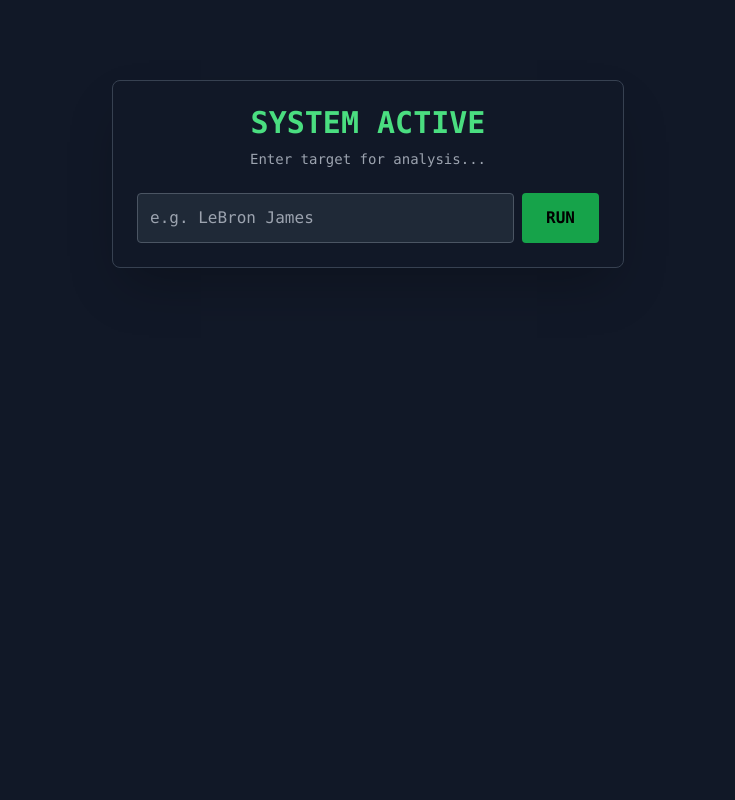
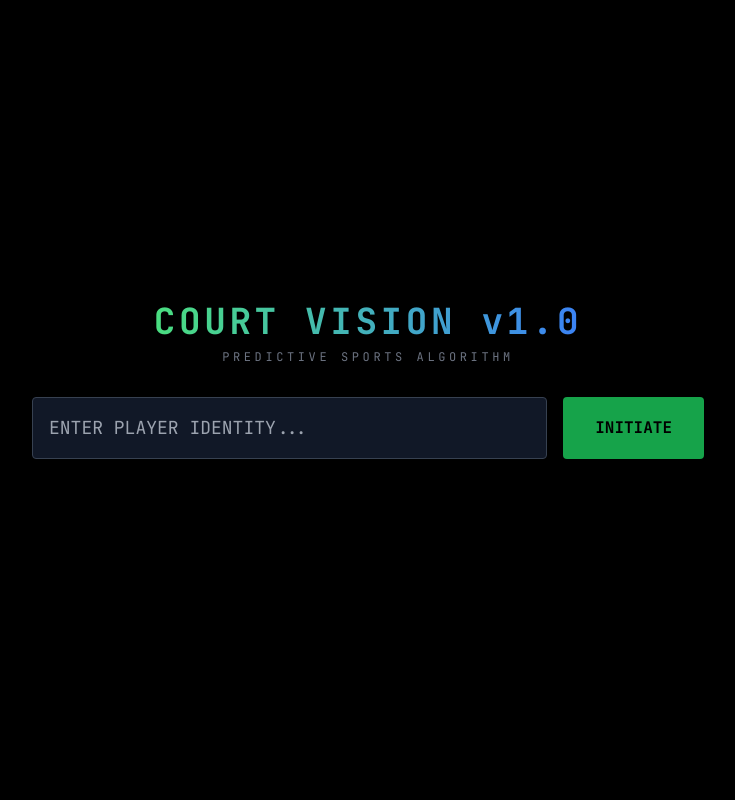
Before and after one commit to fastbreakfindshq-create/nba-predictor, a Flask app: page / in a window 1280 px wide. Shown: the whole page, without its empty margins (272-1007 px from the left). Run offline with Flask 3, Linux system fonts and the light colour scheme; some libraries are stand-ins or nearby versions.

Commit message:
Force update

```diff
--- a/app.py
+++ b/app.py
@@ -1,41 +1,64 @@
-from flask import Flask, jsonify, render_template # Added render_template
+from flask import Flask, jsonify, render_template
 from nba_api.stats.static import players
 from nba_api.stats.endpoints import playergamelog
 import pandas as pd
+import numpy as np
 
 app = Flask(__name__)
 
-# --- HELPER FUNCTION ---
 def fetch_player_analysis(player_name):
-    nba_players = players.get_players()
-    player_list = [p for p in nba_players if p['full_name'].lower() == player_name.lower()]
+    try:
+        # 1. IDENTITY CHECK
+        nba_players = players.get_players()
+        player_list = [p for p in nba_players if p['full_name'].lower() == player_name.lower()]
 
-    if not player_list:
-        return {"error": "Player not found"}
+        if not player_list:
+            return {"error": "Player not found"}
 
-    player_id = player_list[0]['id']
-    gamelog = playergamelog.PlayerGameLog(player_id=player_id, season='2024-25')
-    df = gamelog.get_data_frames()[0]
+        player_id = player_list[0]['id']
 
-    # Safety Check: Ensure player has played games this season
-    if df.empty:
-         return {"error": "No games played this season"}
+        # 2. DEEP DIVE DATA (Last 10 Games)
+        gamelog = playergamelog.PlayerGameLog(player_id=player_id, season='2023-24')
+        df = gamelog.get_data_frames()[0]
 
-    recent_games = df[['GAME_DATE', 'MATCHUP', 'MIN', 'PTS']].head(5)
-    avg_points = recent_games['PTS'].mean()
+        if df.empty:
+             return {"error": "No games found"}
 
-    return {
-        "player": player_name,
-        "average_pts_last_5": float(avg_points),
-        "last_game_pts": int(recent_games.iloc[0]['PTS']),
-        "status": "Safe" if avg_points > 25 else "Risky" # Adjusted threshold to 25
-    }
+        # 3. ADVANCED FACTORS
+        last_5 = df.head(5)
+        avg_pts = last_5['PTS'].mean()
+        consistency = last_5['PTS'].std() # Standard Deviation (Volatility)
 
-# --- WEB ROUTES ---
+        # Trend Factor: Is the player heating up?
+        last_3_avg = df.head(3)['PTS'].mean()
+        trend = "HEATING UP" if last_3_avg > avg_pts else "COOLING DOWN"
+
+        # Home/Away Split (Simple Logic)
+        # We check the most recent game to see if they were Home or Away
+        last_game_matchup = df.iloc[0]['MATCHUP']
+        is_home = "vs." in last_game_matchup # "vs" means Home, "@" means Away
+        location_factor = "HOME ADVANTAGE" if is_home else "AWAY GAME"
+
+        # 4. THE EXECUTOR (Prediction Logic)
+        # If Home, add 5% to projection. If Away, subtract 5%.
+        projection = avg_pts * 1.05 if is_home else avg_pts * 0.95
+
+        return {
+            "player": player_name.upper(),
+            "projection": round(projection, 1),
+            "avg_last_5": round(avg_pts, 1),
+            "consistency": round(consistency, 1),
+            "trend": trend,
+            "location": location_factor,
+            "status": "SAFE" if projection > 20 else "RISK",
+            "last_game_pts": int(df.iloc[0]['PTS'])
+        }
+
+    except Exception as e:
+        return {"error": str(e)}
 
 @app.route('/')
 def home():
-    # This now looks inside the 'templates' folder for index.html
     return render_template('index.html')
 
 @app.route('/analyze/<name>')
--- a/templates/index.html
+++ b/templates/index.html
@@ -3,79 +3,116 @@
 <head>
     <meta charset="UTF-8">
     <meta name="viewport" content="width=device-width, initial-scale=1.0">
-    <title>NBA Deep Dive System</title>
+    <title>NBA Command Center</title>
     <script src="https://cdn.tailwindcss.com"></script>
+    <link href="https://fonts.googleapis.com/css2?family=JetBrains+Mono:wght@400;700&display=swap" rel="stylesheet">
+    <style>
+        body { font-family: 'JetBrains Mono', monospace; }
+        .neon-border { box-shadow: 0 0 10px #10b981; }
+        .neon-text { text-shadow: 0 0 5px #10b981; }
+    </style>
 </head>
-<body class="bg-gray-900 text-white font-mono">
+<body class="bg-black text-white h-screen flex flex-col items-center justify-center p-4">
 
-    <div class="container mx-auto mt-20 max-w-lg p-6 border border-gray-700 rounded-lg shadow-2xl">
-        <h1 class="text-3xl font-bold text-center mb-2 text-green-400">SYSTEM ACTIVE</h1>
-        <p class="text-center text-gray-400 text-sm mb-6">Enter target for analysis...</p>
+    <div class="mb-8 text-center">
+        <h1 class="text-4xl font-bold tracking-widest text-transparent bg-clip-text bg-gradient-to-r from-green-400 to-blue-500">
+            COURT VISION v1.0
+        </h1>
+        <p class="text-gray-500 text-xs tracking-[0.3em] mt-2">PREDICTIVE SPORTS ALGORITHM</p>
+    </div>
 
-        <div class="flex gap-2">
-            <input type="text" id="playerInput" placeholder="e.g. LeBron James"
-                class="w-full p-3 rounded bg-gray-800 border border-gray-600 focus:border-green-500 focus:outline-none text-white">
+    <div class="w-full max-w-2xl flex gap-4 mb-10">
+        <input type="text" id="playerInput" placeholder="ENTER PLAYER IDENTITY..."
+            class="flex-1 bg-gray-900 border border-gray-700 text-green-400 p-4 rounded text-lg focus:outline-none focus:border-green-500 focus:ring-1 focus:ring-green-500 transition">
         <button onclick="analyzePlayer()"
-                class="bg-green-600 hover:bg-green-500 text-black font-bold py-3 px-6 rounded transition">
-                RUN
+            class="bg-green-600 hover:bg-green-500 text-black font-bold px-8 rounded transition transform active:scale-95">
+            INITIATE
         </button>
     </div>
 
-        <div id="resultBox" class="hidden mt-8 p-4 bg-gray-800 rounded border-l-4 border-green-500">
-            <div class="flex justify-between items-center mb-4">
-                <h2 id="playerName" class="text-xl font-bold uppercase">Player Name</h2>
-                <span id="systemStatus" class="px-3 py-1 text-xs font-bold rounded bg-green-900 text-green-300">SAFE</span>
+    <div id="dashboard" class="hidden w-full max-w-4xl grid grid-cols-1 md:grid-cols-3 gap-6">
+
+        <div class="md:col-span-1 bg-gray-900 border border-gray-700 p-6 rounded-lg relative overflow-hidden group hover:border-green-500 transition">
+            <div class="absolute top-0 right-0 p-2 opacity-10 group-hover:opacity-20 text-6xl font-bold">PTS</div>
+            <p class="text-gray-400 text-xs">PROJECTED SCORE</p>
+            <h2 id="projection" class="text-6xl font-bold text-white mt-2 neon-text">--</h2>
+            <div id="statusBadge" class="mt-4 inline-block px-3 py-1 bg-gray-800 rounded text-xs text-gray-300">CALCULATING</div>
         </div>
 
-            <div class="grid grid-cols-2 gap-4 text-center">
-                <div class="bg-gray-700 p-3 rounded">
+        <div class="md:col-span-2 grid grid-cols-2 gap-4">
+
+            <div class="bg-gray-800 p-4 rounded border-l-4 border-blue-500">
+                <p class="text-xs text-gray-400">LOCATION FACTOR</p>
+                <p id="location" class="text-xl font-bold">--</p>
+            </div>
+
+            <div class="bg-gray-800 p-4 rounded border-l-4 border-purple-500">
+                <p class="text-xs text-gray-400">MOMENTUM TREND</p>
+                <p id="trend" class="text-xl font-bold">--</p>
+            </div>
+
+            <div class="bg-gray-800 p-4 rounded">
                 <p class="text-xs text-gray-400">LAST 5 AVG</p>
-                    <p id="avgPoints" class="text-2xl font-bold">0.0</p>
+                <p id="avg" class="text-2xl">--</p>
             </div>
-                <div class="bg-gray-700 p-3 rounded">
-                    <p class="text-xs text-gray-400">LAST GAME</p>
-                    <p id="lastGame" class="text-2xl font-bold">0</p>
+
+            <div class="bg-gray-800 p-4 rounded">
+                <p class="text-xs text-gray-400">CONSISTENCY (STD)</p>
+                <p id="consistency" class="text-2xl">--</p>
             </div>
         </div>
     </div>
 
-    </div>
+    <p id="errorMsg" class="hidden mt-6 text-red-500 border border-red-500 p-3 rounded bg-red-900/20"></p>
 
     <script>
         async function analyzePlayer() {
             const name = document.getElementById('playerInput').value;
-            const resultBox = document.getElementById('resultBox');
+            const dashboard = document.getElementById('dashboard');
+            const errorMsg = document.getElementById('errorMsg');
+
+            // Reset
+            errorMsg.classList.add('hidden');
+            dashboard.classList.add('hidden');
 
             if(!name) return;
 
-            // Use the API we built in Step 2
+            try {
                 const response = await fetch('/analyze/' + name);
                 const data = await response.json();
 
                 if(data.error) {
-                alert("Player not found in database.");
+                    errorMsg.innerText = "SYSTEM ERROR: " + data.error;
+                    errorMsg.classList.remove('hidden');
                     return;
                 }
 
-            // Update the HTML with the data
-            document.getElementById('playerName').innerText = data.player;
-            document.getElementById('avgPoints').innerText = data.average_pts_last_5;
-            document.getElementById('lastGame').innerText = data.last_game_pts;
+                // Populate Data
+                document.getElementById('projection').innerText = data.projection;
+                document.getElementById('location').innerText = data.location;
+                document.getElementById('trend').innerText = data.trend;
+                document.getElementById('avg').innerText = data.avg_last_5;
+                document.getElementById('consistency').innerText = "±" + data.consistency;
 
-            // Logic for the Status Badge
-            const statusBadge = document.getElementById('systemStatus');
-            if(data.status === "Safe") {
-                statusBadge.innerText = "SAFE";
-                statusBadge.className = "px-3 py-1 text-xs font-bold rounded bg-green-900 text-green-300";
-                resultBox.classList.replace('border-red-500', 'border-green-500');
+                // Dynamic Styling for Status
+                const statusBadge = document.getElementById('statusBadge');
+                if(data.status === "SAFE") {
+                    statusBadge.innerText = "VERDICT: SAFE BET";
+                    statusBadge.className = "mt-4 inline-block px-3 py-1 bg-green-900 text-green-300 rounded text-xs font-bold border border-green-500";
+                    document.getElementById('projection').classList.add('text-green-400');
+                    document.getElementById('projection').classList.remove('text-red-400');
                 } else {
-                statusBadge.innerText = "RISK DETECTED";
-                statusBadge.className = "px-3 py-1 text-xs font-bold rounded bg-red-900 text-red-300";
-                resultBox.classList.replace('border-green-500', 'border-red-500');
+                    statusBadge.innerText = "VERDICT: HIGH RISK";
+                    statusBadge.className = "mt-4 inline-block px-3 py-1 bg-red-900 text-red-300 rounded text-xs font-bold border border-red-500";
+                    document.getElementById('projection').classList.add('text-red-400');
+                    document.getElementById('projection').classList.remove('text-green-400');
                 }
 
-            // Show the box
-            resultBox.classList.remove('hidden');
+                dashboard.classList.remove('hidden');
+
+            } catch (err) {
+                console.error(err);
+            }
         }
     </script>
 </body>
```
Lines whose indentation alone changed are shown as unchanged.
